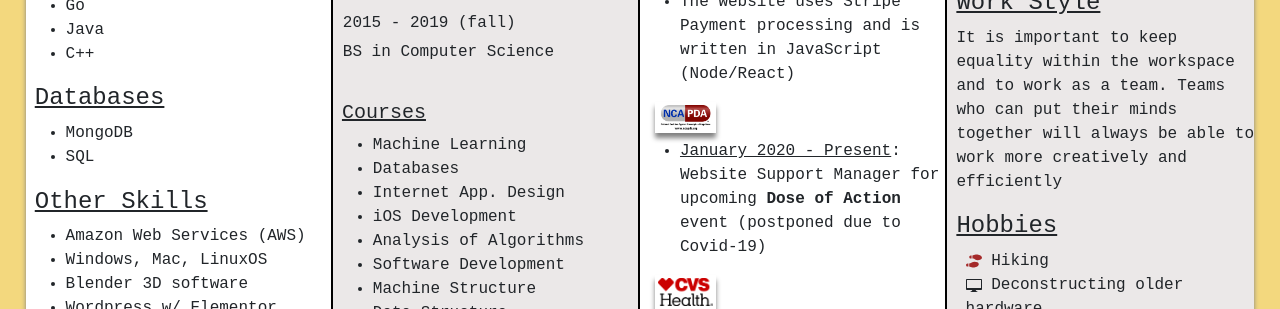
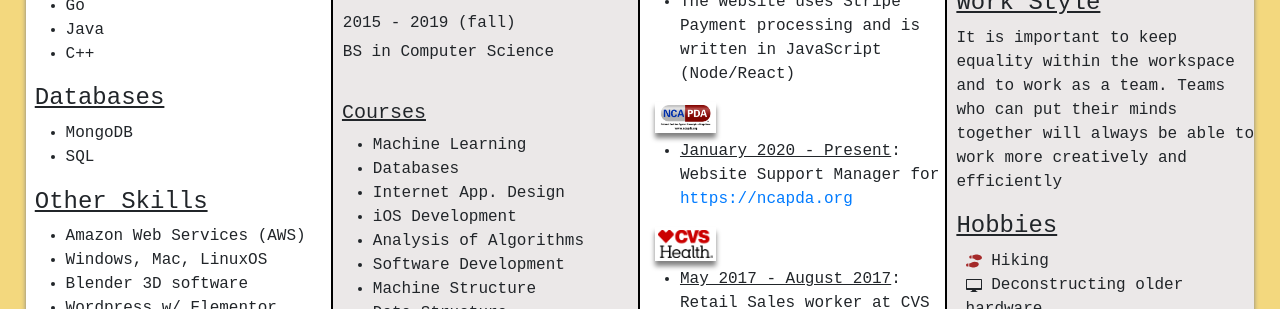
Before and after one commit to SamZaff/Portfolio, a React (Create React App) app: page / in a window 1280 px wide. Shown: the part 1020-1329 px from the top of the page. Built offline with nearby package versions, Linux system fonts and the light colour scheme.

Commit message:
updated info on NCAPDA

```diff
--- a/src/App.js
+++ b/src/App.js
@@ -111,7 +111,8 @@ function App() {
           </ul>
           <img src={require('./Resources/NCAPDA.png')} id="ncapda" alt="ncapda.png" />
           <ul>
-            <li><u>January 2020 - Present</u>: Website Support Manager for upcoming <b>Dose of Action</b> event (postponed due to Covid-19)</li>
+            <li><u>January 2020 - Present</u>: Website Support Manager for <a href = 'https://ncapda.org/'>https://ncapda.org</a>
+            </li>
           </ul>
 
           <img src={require('./Resources/CVS.png')} id="CVS" alt="CVS.png" />
```
